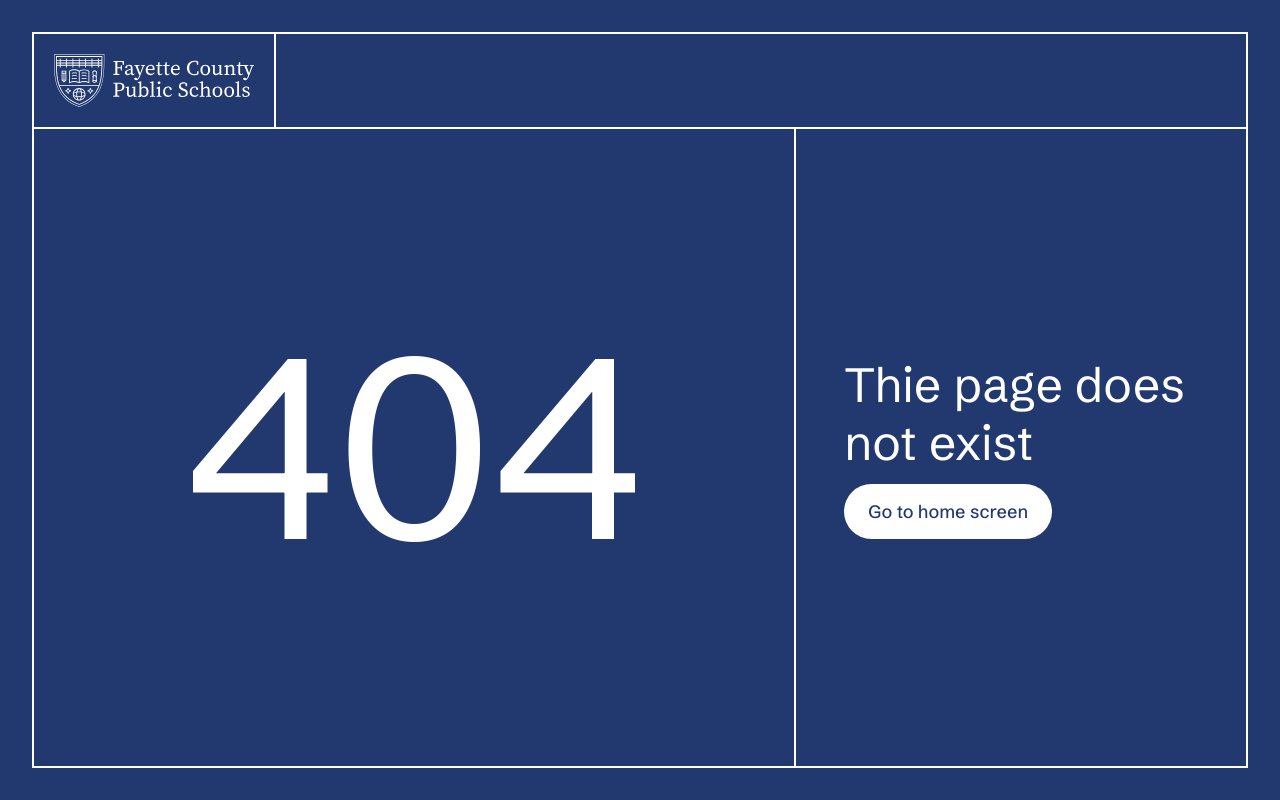
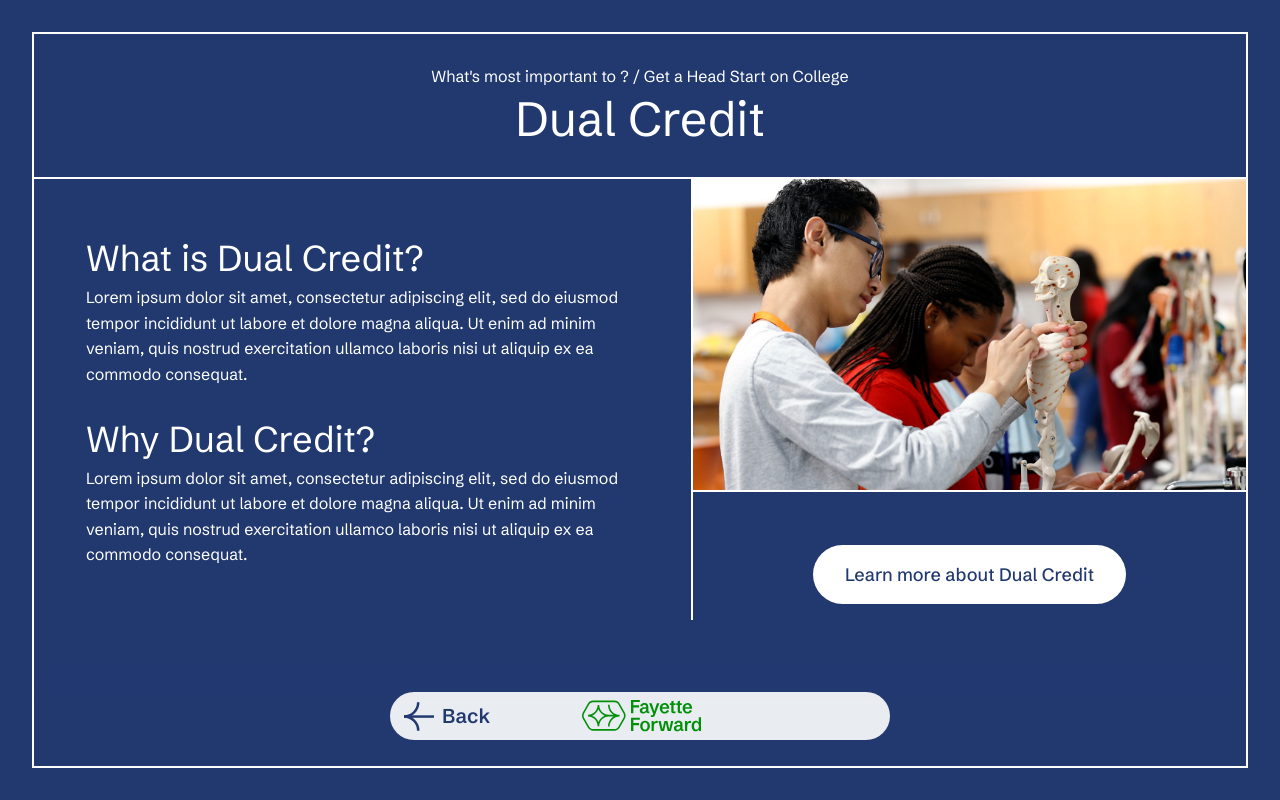
Before and after one commit to wearefieldtrip/ff, a React (Vite) app: page /single in a window 1280 px wide. Before the commit this address had no page. Built offline with nearby package versions, Linux system fonts and the light colour scheme; no server answers.

Commit message:
Started database work

```diff
--- a/src/components/forms/SchoolSelect.jsx
+++ b/src/components/forms/SchoolSelect.jsx
@@ -1,38 +1,50 @@
 import { useUserFlow } from "../../context/UserFlowContext";
+import { supabase } from "../../services/supabaseClient";
 
-function SchoolSelect() {
+function SchoolSelect({ schools = [] }) {
   const { userFlow, setUserFlow } = useUserFlow();
-  const selectedSchool = userFlow.homeSchool;
 
-  const handleSelect = (event) => {
-    const school = event.target.value;
+  const handleChange = async (e) => {
+    const selectedSchoolId = e.target.value;
+    const selectedSchool = schools.find(
+      (school) => school.name === selectedSchoolId
+    );
+
+    // Fetch interests for the selected school
+    const { data: interests, error } = await supabase
+      .from("interests")
+      .select("*")
+      .contains("associated_schools", [selectedSchoolId]);
+
+    console.log(interests);
+
+    if (error) {
+      console.error("Error fetching interests:", error);
+    }
 
     setUserFlow((prev) => ({
       ...prev,
-      homeSchool: school,
+      homeSchool: selectedSchool,
+      interests: interests || [],
     }));
   };
 
   return (
     <div className='school-select'>
-      <label htmlFor='school'>Select your school:</label>
-      <select id='school' value={selectedSchool || ""} onChange={handleSelect}>
-        <option value=''>Select a school</option>
-        <option>Bryan Station High School</option>
-        <option>Frederick Douglas High School</option>
-        <option>Henry Clay High School</option>
-        <option>Lafayette High School</option>
-        <option>Tates Creek High School</option>
+      <label htmlFor='school-select'>
+        Select your neighborhood {userFlow.gradeLevel.toLowerCase()} school
+      </label>
+      <select
+        id='school-select'
+        value={userFlow.homeSchool?.name || ""}
+        onChange={handleChange}>
+        <option value=''>Select a School</option>
+        {schools.map((school) => (
+          <option key={school.id} value={school.name}>
+            {school.name}
+          </option>
+        ))}
       </select>
-      <p className='school-finder'>
-        If you are unsure what your neighborhood school is, use{" "}
-        <a
-          href='https://www.schoolsitelocator.com/apps/fayette/'
-          target='_blank'>
-          this tool
-        </a>{" "}
-        to find out.
-      </p>
     </div>
   );
 }
--- a/src/context/UserFlowContext.jsx
+++ b/src/context/UserFlowContext.jsx
@@ -7,7 +7,9 @@ export const UserFlowProvider = ({ children }) => {
     gradeLevel: null,
     homeSchool: null,
     interests: [],
-    outcome: null,
+    selectedInterests: [],
+    outcomes: [],
+    selectedOutcome: null,
   });
 
   return (
--- a/src/pages/Basics.jsx
+++ b/src/pages/Basics.jsx
@@ -1,6 +1,7 @@
 import { useEffect } from "react";
 import { usePage } from "../context/PageContext";
 import { useUserFlow } from "../context/UserFlowContext";
+import { supabase } from "../services/supabaseClient";
 import SchoolSelect from "../components/forms/SchoolSelect";
 import PageHeader from "../components/ui/PageHeader";
 import BubbleBtn from "../components/ui/BubbleBtn";
@@ -11,23 +12,39 @@ function Basics() {
   const selectedGrade = userFlow.gradeLevel;
 
   useEffect(() => {
+    const hasGrade = !!userFlow.gradeLevel;
+    const hasSchool = !!userFlow.homeSchool;
+
     setPageMeta({
-      nextPage: "/interests",
+      nextPage:
+        userFlow.gradeLevel === "Elementary" ? "/outcomes" : "/interests",
       showNext: true,
-      canProceed: false,
+      canProceed: hasGrade && hasSchool,
       hideComponent: false,
     });
   }, [userFlow.gradeLevel, userFlow.homeSchool, setPageMeta]);
 
   useEffect(() => {
-    const hasGrade = !!userFlow.gradeLevel;
-    const hasSchool = !!userFlow.homeSchool;
+    const fetchData = async () => {
+      if (!userFlow.gradeLevel) return;
 
-    setPageMeta((prev) => ({
-      ...prev,
-      canProceed: hasGrade && hasSchool,
-    }));
-  }, [userFlow.gradeLevel, userFlow.homeSchool, setPageMeta]);
+      // Fetch schools by level
+      const { data: schools, error: schoolError } = await supabase
+        .from("schools")
+        .select("*")
+        .eq("level", userFlow.gradeLevel);
+
+      if (schoolError) console.error("Error fetching schools:", schoolError);
+
+      // Update global flow or local state
+      setUserFlow((prev) => ({
+        ...prev,
+        schools: schools || [],
+      }));
+    };
+
+    fetchData();
+  }, [userFlow.gradeLevel, setUserFlow]);
 
   const handleGradeSelect = (grade) => {
     setUserFlow((prev) => ({
@@ -46,21 +63,21 @@ function Basics() {
         <div className='button-group'>
           <BubbleBtn
             label='Elementary Schools'
-            isActive={selectedGrade === "elementary"}
-            onClick={() => handleGradeSelect("elementary")}
+            isActive={selectedGrade === "Elementary"}
+            onClick={() => handleGradeSelect("Elementary")}
           />
           <BubbleBtn
             label='Middle Schools'
-            isActive={selectedGrade === "middle"}
-            onClick={() => handleGradeSelect("middle")}
+            isActive={selectedGrade === "Middle"}
+            onClick={() => handleGradeSelect("Middle")}
           />
           <BubbleBtn
             label='High Schools'
-            isActive={selectedGrade === "high"}
-            onClick={() => handleGradeSelect("high")}
+            isActive={selectedGrade === "High"}
+            onClick={() => handleGradeSelect("High")}
           />
         </div>
-        {selectedGrade && <SchoolSelect />}
+        {selectedGrade && <SchoolSelect schools={userFlow.schools} />}
       </div>
     </div>
   );
--- a/src/pages/Interests.jsx
+++ b/src/pages/Interests.jsx
@@ -4,26 +4,16 @@ import { useUserFlow } from "../context/UserFlowContext";
 import PageHeader from "../components/ui/PageHeader";
 import BubbleBtn from "../components/ui/BubbleBtn";
 
-const INTEREST_OPTIONS = [
-  { label: "Arts", subtext: "(Visual, Music, Performance)" },
-  { label: "Business", subtext: "(Accounting, Marketing, Management, etc.)" },
-  { label: "Education", subtext: "(Early Childhood, Special Education, etc.)" },
-  { label: "Health", subtext: "(EMT, Nursing, etc.)" },
-  { label: "Industrial & Mechanical", subtext: "(Automotive, Welding, etc.)" },
-  { label: "Life Skills", subtext: "(Culinary, Financial Literacy, etc.)" },
-  { label: "Math & Engineering", subtext: "(Aviation, Robotics, etc.)" },
-  { label: "Multi-Media", subtext: "(Podcasting, Journalism, Video, etc.)" },
-  { label: "Political & Social Science", subtext: "(Civics, Law, etc.)" },
-  { label: "Public Safety", subtext: "(Firefighting, Law Enforcement, etc.)" },
-  { label: "Science", subtext: "(Ag, Environmental, Physics, etc.)" },
-  { label: "Technology", subtext: "(AI, Data, Programming, etc.)" },
-];
-
 function Interests() {
   const { setPageMeta } = usePage();
   const { userFlow, setUserFlow } = useUserFlow();
+
+  const availableInterests = userFlow.interests || [];
+
+  console.log(availableInterests);
+
   const [selectedInterests, setSelectedInterests] = useState(
-    userFlow.interests || []
+    userFlow.selectedInterests || []
   );
 
   useEffect(() => {
@@ -49,7 +39,7 @@ function Interests() {
     setSelectedInterests(updated);
     setUserFlow((prev) => ({
       ...prev,
-      interests: updated,
+      selectedInterests: updated,
     }));
   };
 
@@ -61,19 +51,19 @@ function Interests() {
       />
       <div className='content-wrapper large'>
         <div className='button-group'>
-          {INTEREST_OPTIONS.map(({ label, subtext }) => {
-            const isActive = selectedInterests.includes(label);
+          {availableInterests.map(({ id, title, includes }) => {
+            const isActive = selectedInterests.includes(title);
             const isAtLimit = selectedInterests.length >= 2;
             const isDisabled = !isActive && isAtLimit;
 
             return (
               <BubbleBtn
-                key={label}
-                label={label}
-                subtext={subtext}
+                key={id}
+                label={title}
+                subtext={`(${includes})`}
                 isActive={isActive}
                 disabled={isDisabled}
-                onClick={() => handleToggleInterest(label)}
+                onClick={() => handleToggleInterest(title)}
               />
             );
           })}
--- /dev/null
+++ b/src/pages/SingleOffering.jsx
@@ -0,0 +1,79 @@
+import { useUserFlow } from "../context/UserFlowContext";
+import { usePage } from "../context/PageContext";
+import PageHeader from "../components/ui/PageHeader";
+import { useEffect } from "react";
+
+function SingleOffering() {
+  const { userFlow } = useUserFlow();
+  const { setPageMeta } = usePage();
+  const hasVideo = false;
+
+  useEffect(() => {
+    setPageMeta({
+      showNext: false,
+      canProceed: false,
+      hideComponent: false,
+    });
+  }, [userFlow.gradeLevel, userFlow.homeSchool, setPageMeta]);
+
+  return (
+    <div className='page-single-offering page'>
+      <PageHeader
+        title='Dual Credit'
+        subtitle="What's most important to ? / Get a Head Start on College"
+        flip={true}
+      />
+      <div className='content-wrapper full'>
+        <div className='col'>
+          <div className='text-block'>
+            <h3>What is Dual Credit?</h3>
+            <p>
+              Lorem ipsum dolor sit amet, consectetur adipiscing elit, sed do
+              eiusmod tempor incididunt ut labore et dolore magna aliqua. Ut
+              enim ad minim veniam, quis nostrud exercitation ullamco laboris
+              nisi ut aliquip ex ea commodo consequat.
+            </p>
+          </div>
+          <div className='text-block'>
+            <h3>Why Dual Credit?</h3>
+            <p>
+              Lorem ipsum dolor sit amet, consectetur adipiscing elit, sed do
+              eiusmod tempor incididunt ut labore et dolore magna aliqua. Ut
+              enim ad minim veniam, quis nostrud exercitation ullamco laboris
+              nisi ut aliquip ex ea commodo consequat.
+            </p>
+          </div>
+        </div>
+        <div className='col'>
+          <div className='media'>
+            {hasVideo ? (
+              <div className='video'>
+                <iframe
+                  width='560'
+                  height='315'
+                  src='https://www.youtube.com/embed/YCNwIrAISek?si=xGWXCYuz0WeZxCWL'
+                  title='YouTube video player'
+                  frameborder='0'
+                  allow='accelerometer; autoplay; clipboard-write; encrypted-media; gyroscope; picture-in-picture; web-share'
+                  referrerpolicy='strict-origin-when-cross-origin'
+                  allowfullscreen></iframe>
+              </div>
+            ) : (
+              <div className='image'>
+                <img src='/images/47e7668a1c92dc3f6efc28b441a5331f15e0b0be.jpg' />
+              </div>
+            )}
+          </div>
+          <a
+            className='offering-url btn'
+            href='https://www.fcps.net/leaders-support/departments-offices/teaching-learning/teaching-learning/advanced-learning-opportunities/dual-credit-dual-enrollment'
+            target='_blank'>
+            Learn more about Dual Credit
+          </a>
+        </div>
+      </div>
+    </div>
+  );
+}
+
+export default SingleOffering;
--- a/src/pages/SingleProgram.jsx
+++ /dev/null
@@ -1,7 +0,0 @@
-import React from "react";
-
-function SingleProgram() {
-  return <div>Single Program</div>;
-}
-
-export default SingleProgram;
--- a/src/routes/router.jsx
+++ b/src/routes/router.jsx
@@ -11,7 +11,7 @@ import Basics from "../pages/Basics";
 import Interests from "../pages/Interests";
 import Outcomes from "../pages/Outcomes";
 import Results from "../pages/Results";
-import SingleProgram from "../pages/SingleProgram";
+import SingleOffering from "../pages/SingleOffering";
 import NotFound from "../pages/NotFound";
 import { PageProvider } from "../context/PageContext";
 import { UserFlowProvider } from "../context/UserFlowContext";
@@ -75,14 +75,7 @@ const AppRouter = () => {
               </RequireSchool>
             }
           />
-          <Route
-            path='/single-program'
-            element={
-              <RequireSchool>
-                <SingleProgram />
-              </RequireSchool>
-            }
-          />
+          <Route path='/single' element={<SingleOffering />} />
           <Route path='*' element={<NotFound />} />
         </Route>
       </Routes>
--- /dev/null
+++ b/src/services/supabaseClient.js
@@ -0,0 +1,6 @@
+import { createClient } from "@supabase/supabase-js";
+
+const supabaseUrl = import.meta.env.VITE_SUPABASE_URL;
+const supabaseAnonKey = import.meta.env.VITE_SUPABASE_ANON_KEY;
+
+export const supabase = createClient(supabaseUrl, supabaseAnonKey);
--- /dev/null
+++ b/src/styles/base/_ui.scss
@@ -0,0 +1,10 @@
+.btn {
+  font-size: 18px;
+  font-weight: $fw-medium;
+  border-radius: 30px;
+  background-color: $color-white;
+  color: $color-navy;
+  text-align: center;
+  padding: 16px 32px;
+  width: fit-content;
+}
--- a/src/styles/layout/_layout.scss
+++ b/src/styles/layout/_layout.scss
@@ -26,7 +26,7 @@
   .content-wrapper {
     width: 90%;
     margin: auto;
-    padding-bottom: 80px;
+    padding-bottom: 110px;
 
     &.small {
       max-width: 800px;
@@ -35,5 +35,9 @@
     &.large {
       max-width: 1080px;
     }
+
+    &.full {
+      width: 100%;
+    }
   }
 }
--- a/src/styles/main.scss
+++ b/src/styles/main.scss
@@ -5,6 +5,7 @@
 // base
 @import "./base/reset";
 @import "./base/typography";
+@import "./base/ui";
 
 //layout
 @import "./layout/layout";
@@ -20,4 +21,5 @@
 @import "./pages/home.scss";
 @import "./pages/basics.scss";
 @import "./pages/outcomes.scss";
+@import "./pages/single-offering";
 @import "./pages/not-found.scss";
--- /dev/null
+++ b/src/styles/pages/single-offering.scss
@@ -0,0 +1,65 @@
+.page-single-offering {
+  .page-header {
+    margin-bottom: 0;
+  }
+
+  .content-wrapper {
+    @include breakpoint(desktop) {
+      display: flex;
+      box-sizing: content-box;
+    }
+
+    .col:first-of-type {
+      padding: 32px;
+
+      @include breakpoint(desktop) {
+        width: 60%;
+        border-right: 2px solid $color-white;
+        padding: 52px;
+      }
+    }
+
+    .col {
+      @include breakpoint(desktop) {
+        display: flex;
+        flex-direction: column;
+        flex: 1;
+      }
+
+      .text-block {
+        margin-bottom: 24px;
+
+        &:last-of-type {
+          margin-bottom: 0;
+        }
+      }
+
+      .media {
+        @include breakpoint(desktop) {
+          border-bottom: 2px solid $color-white;
+          margin-bottom: 36px;
+        }
+
+        .video {
+          iframe {
+            width: 100%;
+            height: 100%;
+            aspect-ratio: 16/9;
+          }
+        }
+        .image {
+          img {
+            width: 100%;
+            height: auto;
+            aspect-ratio: 16/9;
+            object-fit: cover;
+          }
+        }
+      }
+
+      .offering-url {
+        margin: auto;
+      }
+    }
+  }
+}
```
Also changed, not shown: public/images/47e7668a1c92dc3f6efc28b441a5331f15e0b0be.jpg (added), 1 other file (tests, documents, lock files or other folders).
